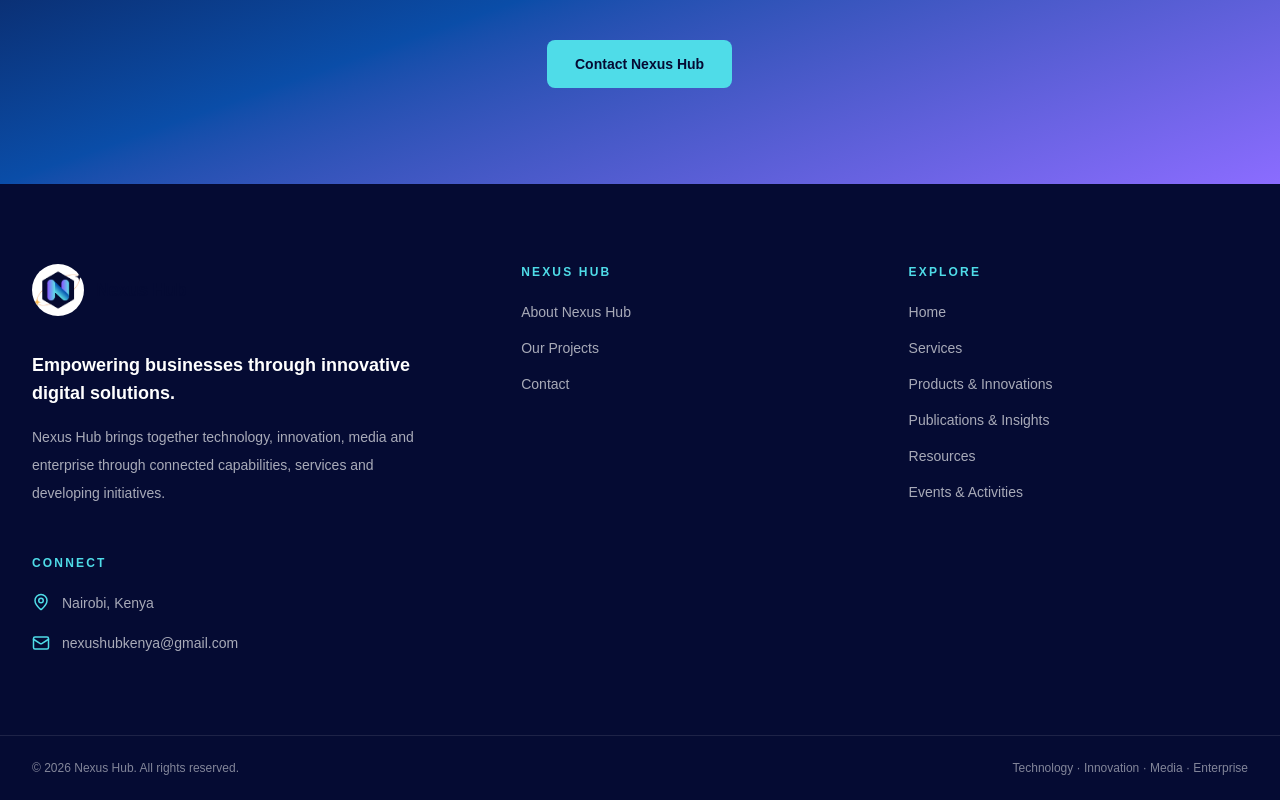
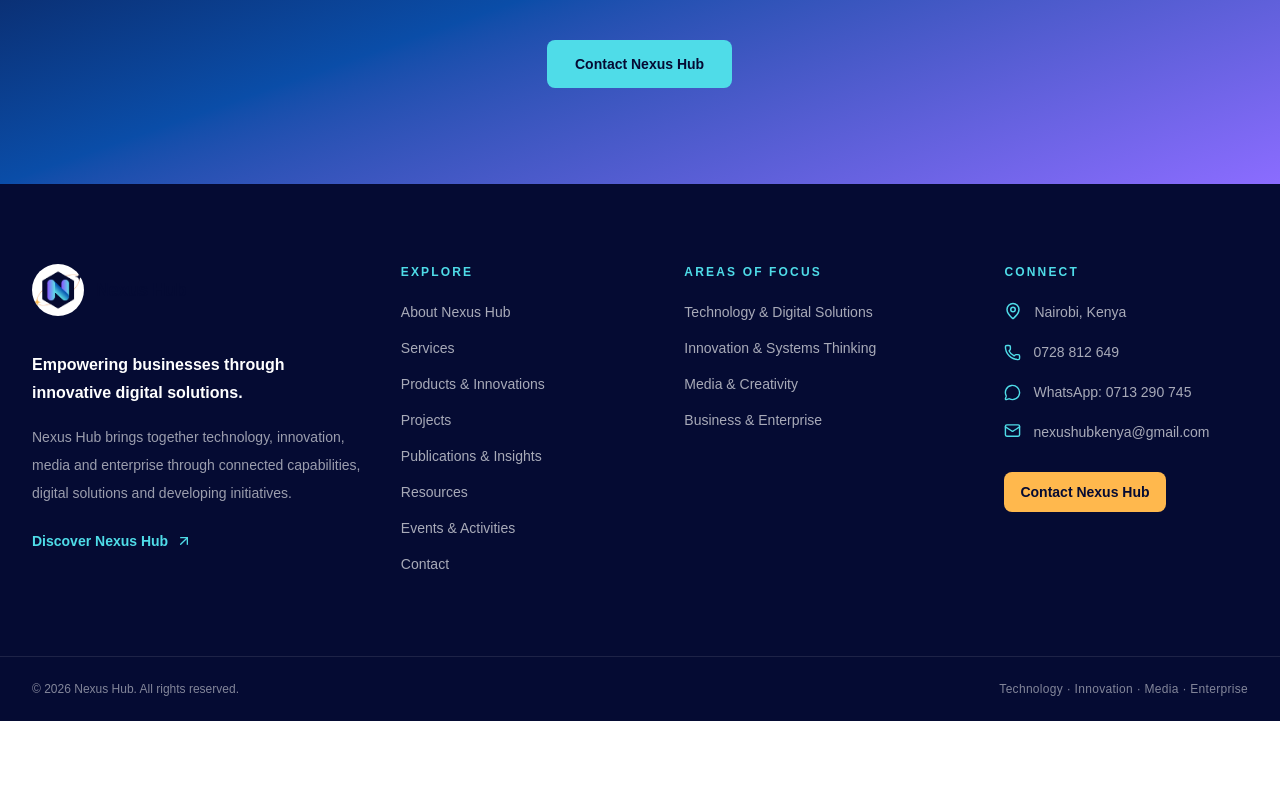
Before and after one commit to hlestakovjames/nexushub-frontend, a Next.js app: page / in a window 1280 px wide. Shown: the part 5580-6380 px from the top of the page. After the commit the page ends 6301 px from the top, so only its background shows below. Built offline with nearby package versions, Linux system fonts and the light colour scheme.

Commit message:
Redesign corporate footer structure

```diff
--- a/components/navigation/Footer.tsx
+++ b/components/navigation/Footer.tsx
@@ -1,36 +1,35 @@
 import Link from 'next/link';
-import { Mail, MapPin } from 'lucide-react';
+import { Mail, MapPin, MessageCircle, Phone, ArrowUpRight } from 'lucide-react';
 
 import NexusHubLogo from '@/components/brand/NexusHubLogo';
 
-const footerGroups = [
-  {
-    title: 'Nexus Hub',
-    links: [
+const exploreLinks = [
   { label: 'About Nexus Hub', href: '/about' },
-      { label: 'Our Projects', href: '/projects' },
-      { label: 'Contact', href: '/contact' },
-    ],
-  },
-  {
-    title: 'Explore',
-    links: [
-      { label: 'Home', href: '/' },
   { label: 'Services', href: '/services' },
   { label: 'Products & Innovations', href: '/products' },
+  { label: 'Projects', href: '/projects' },
   { label: 'Publications & Insights', href: '/publications' },
   { label: 'Resources', href: '/resources' },
   { label: 'Events & Activities', href: '/events' },
-    ],
-  },
+  { label: 'Contact', href: '/contact' },
 ];
+
+const focusLinks = [
+  { label: 'Technology & Digital Solutions', href: '/areas-of-focus#technology-digital-solutions' },
+  { label: 'Innovation & Systems Thinking', href: '/areas-of-focus#innovation-systems-thinking' },
+  { label: 'Media & Creativity', href: '/areas-of-focus#media-creativity' },
+  { label: 'Business & Enterprise', href: '/areas-of-focus#business-enterprise' },
+];
+
+const linkClass =
+  'text-sm leading-6 text-white/65 transition hover:text-[#4FDCE8] focus-visible:outline-none focus-visible:underline';
 
 export default function Footer() {
   return (
     <footer className="bg-[#050B33] text-white">
       <div className="mx-auto max-w-7xl px-6 py-16 lg:px-8 lg:py-20">
-        <div className="grid gap-12 md:grid-cols-[1.3fr_1fr_1fr]">
-          <div className="max-w-md">
+        <div className="grid gap-12 sm:grid-cols-2 lg:grid-cols-[1.35fr_1fr_1.15fr_1fr] lg:gap-10">
+          <div className="max-w-sm">
             <Link
               href="/"
               aria-label="Nexus Hub home"
@@ -39,56 +38,81 @@ export default function Footer() {
               <NexusHubLogo size={52} showWordmark />
             </Link>
 
-            <p className="mt-7 max-w-sm text-lg font-semibold leading-7 text-white">
+            <p className="mt-7 text-base font-semibold leading-7 text-white">
               Empowering businesses through innovative digital solutions.
             </p>
-
-            <p className="mt-4 max-w-sm text-sm leading-7 text-white/65">
-              Nexus Hub brings together technology, innovation, media and
-              enterprise through connected capabilities, services and
-              developing initiatives.
+            <p className="mt-4 text-sm leading-7 text-white/60">
+              Nexus Hub brings together technology, innovation, media and enterprise through
+              connected capabilities, digital solutions and developing initiatives.
             </p>
+            <Link
+              href="/about"
+              className="mt-6 inline-flex items-center gap-2 text-sm font-semibold text-[#4FDCE8] transition hover:text-white"
+            >
+              Discover Nexus Hub <ArrowUpRight size={16} aria-hidden="true" />
+            </Link>
           </div>
 
-          {footerGroups.map((group) => (
-            <div key={group.title}>
+          <nav aria-label="Footer explore links">
             <h2 className="text-xs font-bold uppercase tracking-[0.18em] text-[#4FDCE8]">
-                {group.title}
+              Explore
             </h2>
             <ul className="mt-5 space-y-3">
-                {group.links.map((link) => (
-                  <li key={`${group.title}-${link.href}`}>
-                    <Link
-                      href={link.href}
-                      className="text-sm text-white/65 transition hover:text-white focus-visible:outline-none focus-visible:underline"
-                    >
-                      {link.label}
-                    </Link>
+              {exploreLinks.map((link) => (
+                <li key={link.href}>
+                  <Link href={link.href} className={linkClass}>{link.label}</Link>
                 </li>
               ))}
             </ul>
-            </div>
+          </nav>
+
+          <nav aria-label="Footer areas of focus">
+            <h2 className="text-xs font-bold uppercase tracking-[0.18em] text-[#4FDCE8]">
+              Areas of Focus
+            </h2>
+            <ul className="mt-5 space-y-3">
+              {focusLinks.map((link) => (
+                <li key={link.href}>
+                  <Link href={link.href} className={linkClass}>{link.label}</Link>
+                </li>
               ))}
+            </ul>
+          </nav>
 
           <div>
             <h2 className="text-xs font-bold uppercase tracking-[0.18em] text-[#4FDCE8]">
               Connect
             </h2>
-            <ul className="mt-5 space-y-4 text-sm leading-6 text-white/65">
-              <li className="flex items-start gap-3">
-                <MapPin size={18} className="mt-0.5 shrink-0 text-[#4FDCE8]" />
+            <p className="mt-5 flex items-start gap-3 text-sm leading-6 text-white/65">
+              <MapPin size={18} className="mt-0.5 shrink-0 text-[#4FDCE8]" aria-hidden="true" />
               <span>Nairobi, Kenya</span>
+            </p>
+            <ul className="mt-4 space-y-4">
+              <li>
+                <a href="tel:0728812649" className={`flex items-center gap-3 ${linkClass}`}>
+                  <Phone size={17} className="shrink-0 text-[#4FDCE8]" aria-hidden="true" />
+                  <span>0728 812 649</span>
+                </a>
               </li>
               <li>
-                <a
-                  href="mailto:nexushubkenya@gmail.com"
-                  className="flex items-center gap-3 transition hover:text-white"
-                >
-                  <Mail size={18} className="shrink-0 text-[#4FDCE8]" />
+                <a href="https://wa.me/254713290745" target="_blank" rel="noreferrer" className={`flex items-center gap-3 ${linkClass}`}>
+                  <MessageCircle size={17} className="shrink-0 text-[#4FDCE8]" aria-hidden="true" />
+                  <span>WhatsApp: 0713 290 745</span>
+                </a>
+              </li>
+              <li>
+                <a href="mailto:nexushubkenya@gmail.com" className={`flex items-start gap-3 ${linkClass}`}>
+                  <Mail size={17} className="mt-0.5 shrink-0 text-[#4FDCE8]" aria-hidden="true" />
                   <span className="break-all">nexushubkenya@gmail.com</span>
                 </a>
               </li>
             </ul>
+            <Link
+              href="/contact"
+              className="mt-7 inline-flex min-h-10 items-center justify-center rounded-lg bg-[#FFB84D] px-4 py-2 text-sm font-bold text-[#050B33] transition hover:bg-[#F59A52]"
+            >
+              Contact Nexus Hub
+            </Link>
           </div>
         </div>
       </div>
@@ -96,7 +120,7 @@ export default function Footer() {
       <div className="border-t border-white/10">
         <div className="mx-auto flex max-w-7xl flex-col gap-3 px-6 py-6 text-xs text-white/50 sm:flex-row sm:items-center sm:justify-between lg:px-8">
           <p>© {new Date().getFullYear()} Nexus Hub. All rights reserved.</p>
-          <p>Technology · Innovation · Media · Enterprise</p>
+          <p className="font-medium tracking-wide">Technology · Innovation · Media · Enterprise</p>
         </div>
       </div>
     </footer>
```
Lines whose indentation alone changed are shown as unchanged.
